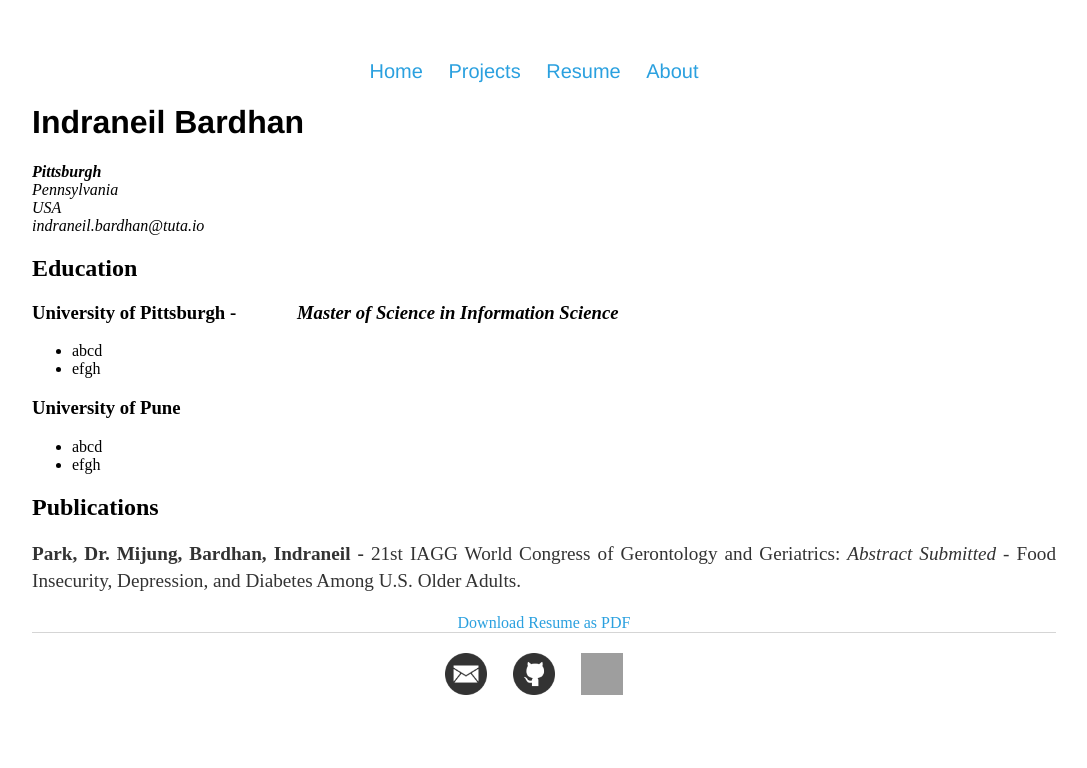
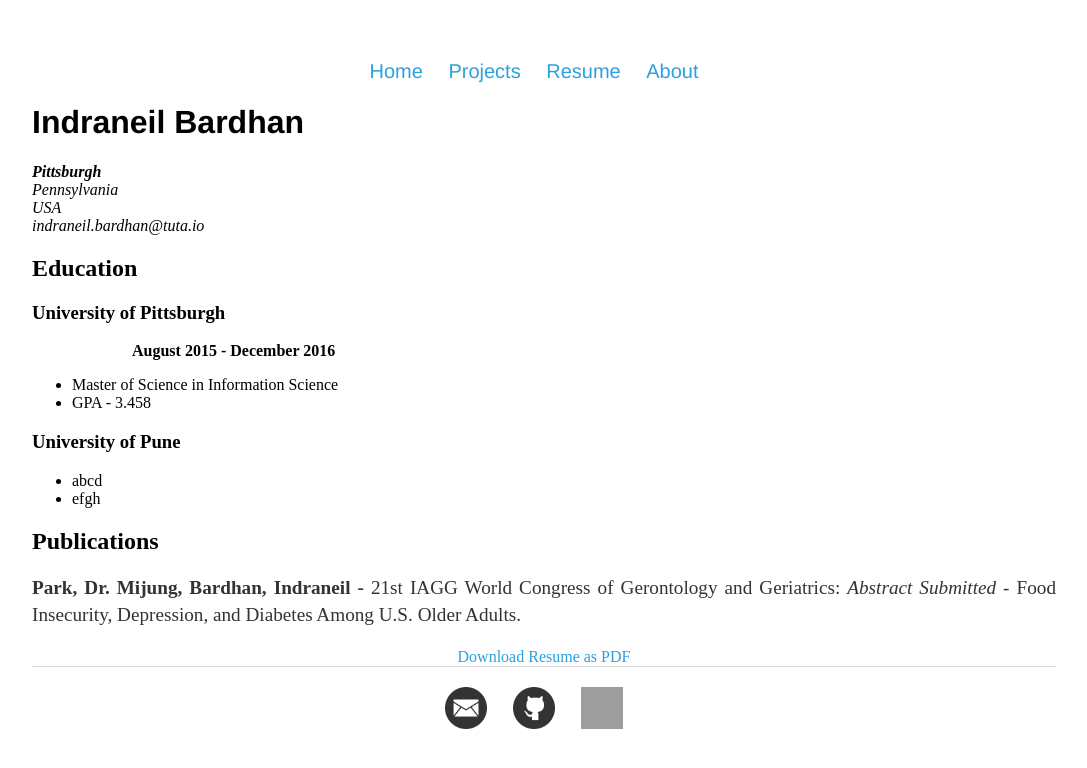
Before and after one commit to NeilBardhan/neilbardhan.github.io, a Jekyll site: the page built from resume/index.html, in a window 1280 px wide. Shown: the top 768 px of the page, without its empty margins (96-1183 px from the left). Built offline with Jekyll 4.4.1, drawn with Linux system fonts in a browser that asks for light colours; grey boxes are pictures that could not be loaded.

Commit message:
Update index.html

```diff
--- a/resume/index.html
+++ b/resume/index.html
@@ -13,10 +13,10 @@ title: Indraneil Bardhan's Resume
 		</address>
 
 		<h2>Education</h2>
-		<h3>University of Pittsburgh -&emsp;&emsp;&emsp; <em>Master of Science in Information Science</em> </h3>
+		<h3>University of Pittsburgh</h3> &emsp;&emsp;&emsp;&emsp;&emsp;&emsp; <strong>August 2015 - December 2016</strong>
 				<ul>
-					<li>abcd</li>
-					<li>efgh</li>
+					<li>Master of Science in Information Science</li>
+					<li>GPA - 3.458</li>
 				</ul>
 		<h3>University of Pune</h3>
 				<ul>
```
